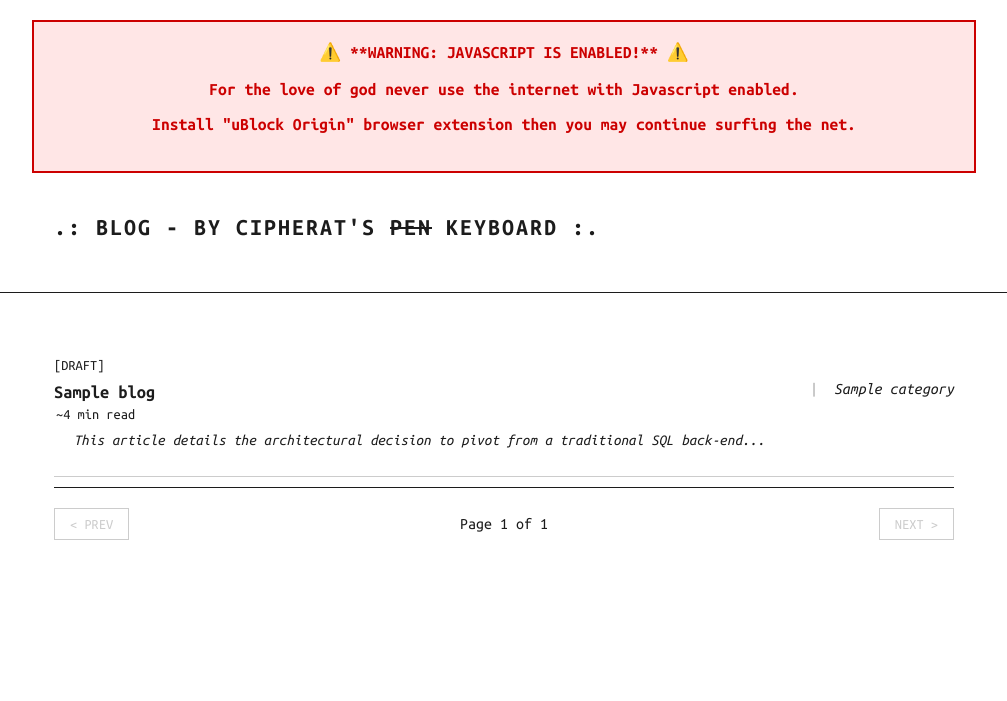
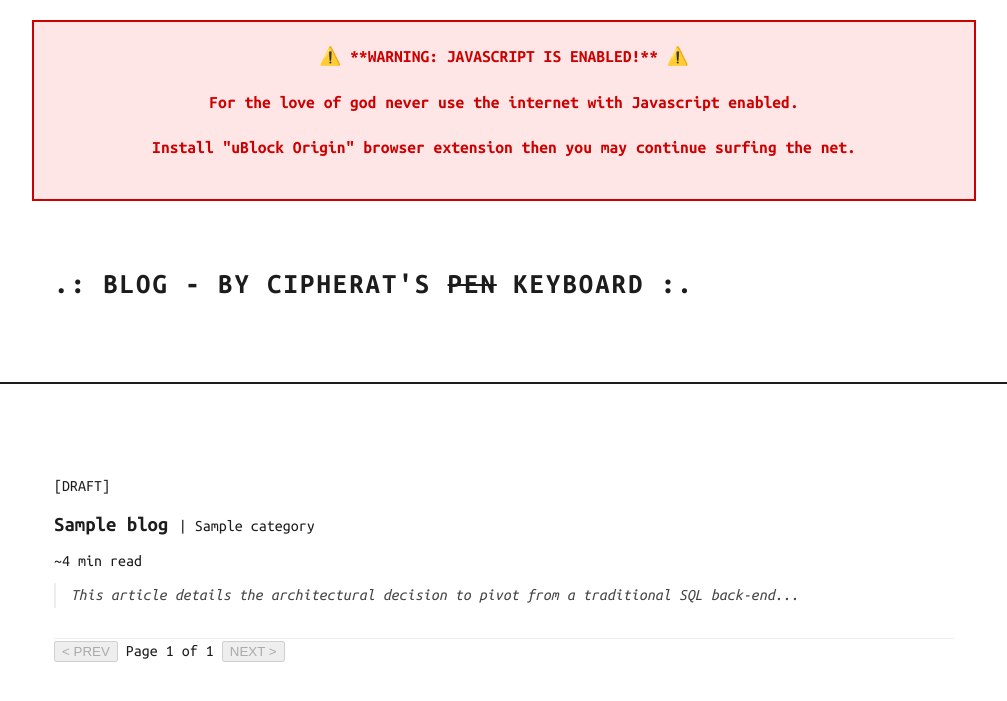
Before and after one commit to cipherat/blogger, a FastAPI app: template templates/index.html in a window 1280 px wide. Shown: the top 701 px of the page, without its empty margins (136-1143 px from the left). Run offline with FastAPI, Linux system fonts and the light colour scheme; the template is opened without the code that fills it: most values are stand-ins (such as "Sample title", 1, 10 or a date in 2020).

Commit message:
add: blog pages styling

```diff
--- a/static/styles.css
+++ b/static/styles.css
@@ -1,9 +1,8 @@
 /* ---------------------------------------------------- */
-/* --- LOCAL FONT DECLARATION (.ttf format) --- */
+/* --- 1. LOCAL FONT DECLARATION --- */
 /* ---------------------------------------------------- */
 @font-face {
     font-family: 'Ubuntu Mono';
-    /* Make sure these file names match the TTF files you downloaded */
     src: url('fonts/UbuntuMono-R.ttf') format('truetype');
     font-weight: 400;
     font-style: normal;
@@ -26,160 +25,201 @@
     font-display: swap;
 }
 
-
-/* --- Basic Reset and Layout --- */
+/* ---------------------------------------------------- */
+/* --- 2. GLOBAL RESET & BASE --- */
+/* ---------------------------------------------------- */
 body {
-    /* Use the locally defined font */
     font-family: 'Ubuntu Mono', monospace;
     margin: 0;
     padding: 0;
     background-color: #ffffff;
     color: #1c1c1c;
+    line-height: 1.6;
 }
 
 .container {
     max-width: 900px;
-    margin: 40px auto;
+    margin: 60px auto;
     padding: 0 20px;
 }
 
-/* --- ASCII-Style Header --- */
+/* ---------------------------------------------------- */
+/* --- 3. COMMON COMPONENTS (Bars & Nav) --- */
+/* ---------------------------------------------------- */
+.brutalist-bar {
+    height: 8px;
+    background: #1c1c1c;
+    margin: 40px 0;
+}
+
+.back-link {
+    text-decoration: none;
+    color: #888;
+    font-weight: bold;
+    font-size: 0.9em;
+    letter-spacing: 1px;
+    display: inline-block;
+    margin-bottom: 20px;
+}
+
+.back-link:hover {
+    color: #000;
+    text-decoration: underline;
+}
+
+/* ---------------------------------------------------- */
+/* --- 4. INDEX PAGE STYLING --- */
+/* ---------------------------------------------------- */
 header {
-    background-color: #ffffff;
-    color: #1c1c1c;
-    padding: 0 0 10px 0;
-    margin-bottom: 30px;
-    text-align: left;
-    border-bottom: 1px solid #1c1c1c;
+    border-bottom: 2px solid #1c1c1c;
+    padding-bottom: 15px;
+    margin-bottom: 40px;
 }
 
 header h1 {
     margin: 0;
-    font-size: 1.5em;
-    line-height: 1.2;
+    font-size: 1.8em;
     text-transform: uppercase;
     letter-spacing: 2px;
-    font-weight: bold;
-}
-
-header p {
-    margin: 5px 0 0 0;
-    font-size: 0.9em;
-}
-
-/* --- Minimalist List/Card Styling --- */
-#blog-list {
-    list-style: none;
-    padding-left: 0;
 }
 
 .blog-entry {
-    border-bottom: 1px solid #cccccc;
-    padding: 25px 0;
+    border-bottom: 1px solid #eeeeee;
+    padding: 30px 0;
     display: flex;
     flex-direction: column;
-    gap: 4px;
+    gap: 8px;
 }
 
-.title-category-row {
-    display: flex;
-    justify-content: space-between;
-    align-items: flex-start;
-}
-
-/* Metadata (Date) - Sharp Black */
-.metadata-time-group {
-    font-size: 0.9em;
-    color: #1c1c1c;
-    margin-bottom: 5px;
-}
-
-/* Title Style */
 .entry-title {
-    flex-grow: 1;
-    font-size: 1.15em;
+    font-size: 1.3em;
     font-weight: bold;
     color: #1c1c1c;
     text-decoration: none;
-    margin-right: 15px;
-    line-height: 1.2;
 }
 
-.entry-title:hover {
-    text-decoration: underline;
+.entry-title:hover { text-decoration: underline; }
+
+.brief-description {
+    font-style: italic;
+    color: #444;
+    padding-left: 15px;
+    border-left: 2px solid #eee;
 }
 
-/* Category Container */
-.category {
-    color: #1c1c1c;
-    white-space: nowrap;
-    font-size: 1em;
-    font-weight: 500;
+/* ---------------------------------------------------- */
+/* --- 5. FULL POST VIEW & METADATA GRID --- */
+/* ---------------------------------------------------- */
+.post-wrapper {
+    margin-top: 30px;
 }
 
-/* Category Name (Italic) */
-.category-name {
+.post-nav {
+    margin-bottom: 15px;
+}
+
+.post-title {
+    font-size: 2.8rem;
+    line-height: 1;
+    margin: 0 0 15px 0;
+    letter-spacing: -1.5px;
+    font-weight: 700;
+    text-transform: uppercase;
+}
+
+.meta-bar {
+    display: block;
+    white-space: nowrap;
+    overflow: hidden;
+    border-top: 1px solid #1c1c1c;
+    border-bottom: 1px solid #1c1c1c;
+    padding: 8px 0;
+    font-size: 0.85rem;
+}
+
+.m-item {
+    display: inline;
+    margin-right: 10px;
+}
+
+.m-lbl {
+    color: #888;
+    font-weight: bold;
+    font-size: 0.7rem;
+}
+
+.m-sep {
+    color: #ddd;
+    margin-right: 10px;
+}
+
+.markdown-body {
+    margin-top: 40px;
+}
+
+.post-metadata::-webkit-scrollbar {
+    display: none;
+}
+
+/* ---------------------------------------------------- */
+/* --- 6. PURE MARKDOWN CONTENT (SERVER-SIDE) --- */
+/* ---------------------------------------------------- */
+.markdown-body {
+    font-size: 1.15rem;
+    color: #222;
+}
+
+.markdown-body h2 {
+    font-size: 1.8em;
+    margin: 2em 0 1em 0;
+    border-bottom: 2px solid #f0f0f0;
+    padding-bottom: 5px;
+}
+
+.markdown-body p {
+    margin-bottom: 1.6em;
+}
+
+.markdown-body pre {
+    background-color: #1a1a1a;
+    color: #ffffff;
+    padding: 25px;
+    overflow-x: auto;
+    margin: 35px 0;
+    border-left: 8px solid #444;
+    font-family: 'Ubuntu Mono', monospace;
+    font-size: 0.95em;
+}
+
+.markdown-body code {
+    font-family: 'Ubuntu Mono', monospace;
+    background-color: #f4f4f4;
+    padding: 2px 6px;
+}
+
+.markdown-body pre code {
+    background-color: transparent;
+    padding: 0;
+}
+
+.markdown-body blockquote {
+    margin: 30px 0;
+    padding: 10px 25px;
+    border-left: 5px solid #1c1c1c;
+    background-color: #f9f9f9;
     font-style: italic;
 }
 
-/* Category Separator (Normal style) */
-.category .separator {
-    color: #aaaaaa;
-    margin: 0 8px;
-    font-style: normal;
+.markdown-body table {
+    width: 100%;
+    border-collapse: collapse;
+    margin: 30px 0;
 }
 
-/* Read Time */
-.read-time-row {
-    font-size: 0.9em;
-    color: #1c1c1c;
-    margin-left: 2px;
+.markdown-body th, .markdown-body td {
+    border: 1px solid #1c1c1c;
+    padding: 12px;
+    text-align: left;
 }
 
-/* Brief description - Italic, Sharp Black, Indented */
-.brief-description {
-    margin-top: 5px;
-    padding-left: 20px;
-    font-size: 0.95em;
-    color: #1c1c1c;
-    line-height: 1.4;
-    font-style: italic;
-}
-
-/* --- Pagination Specific Styling (SSR friendly) --- */
-#pagination-controls {
-    display: flex;
-    justify-content: space-between;
-    align-items: center;
-    padding: 20px 0;
-    margin-top: 10px;
-    border-top: 1px solid #1c1c1c;
-}
-
-/* Link Wrapper for the buttons */
-#pagination-controls a {
-    text-decoration: none; /* Crucial: removes underline from pagination links */
-}
-
-#pagination-controls button {
-    background-color: #ffffff;
-    color: #1c1c1c;
-    border: 1px solid #1c1c1c;
-    padding: 8px 15px;
-    cursor: pointer;
-    font-family: 'Ubuntu Mono', monospace;
-    font-size: 0.9em;
-    transition: background-color 0.1s;
-}
-
-/* Hover state for buttons inside links */
-#pagination-controls a button:hover {
-    background-color: #f0f0f0;
-}
-
-/* Disabled state */
-#pagination-controls button:disabled {
-    border-color: #cccccc;
-    color: #cccccc;
-    cursor: not-allowed;
-}
+.markdown-body th { background-color: #f0f0f0; }
```
